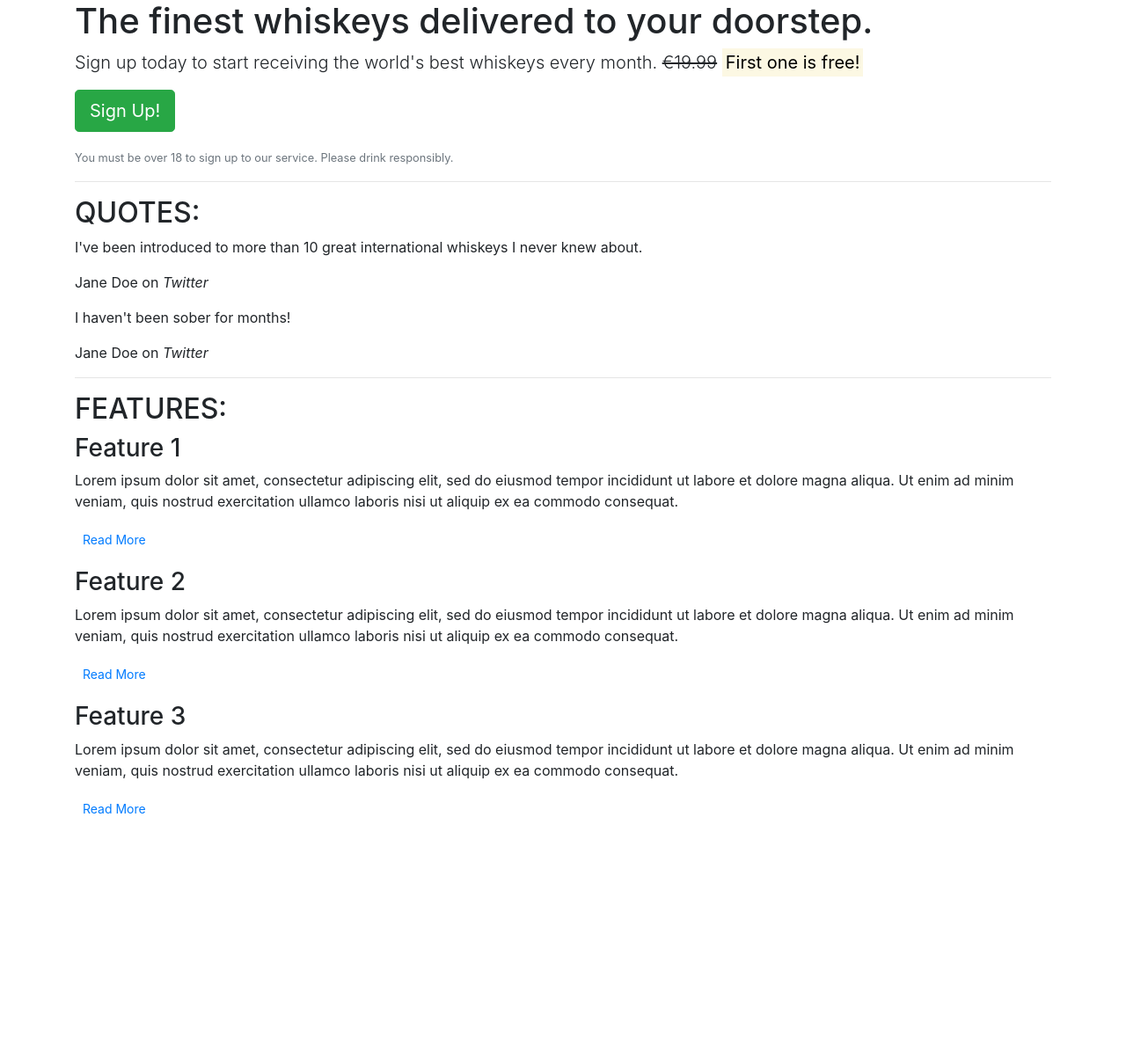
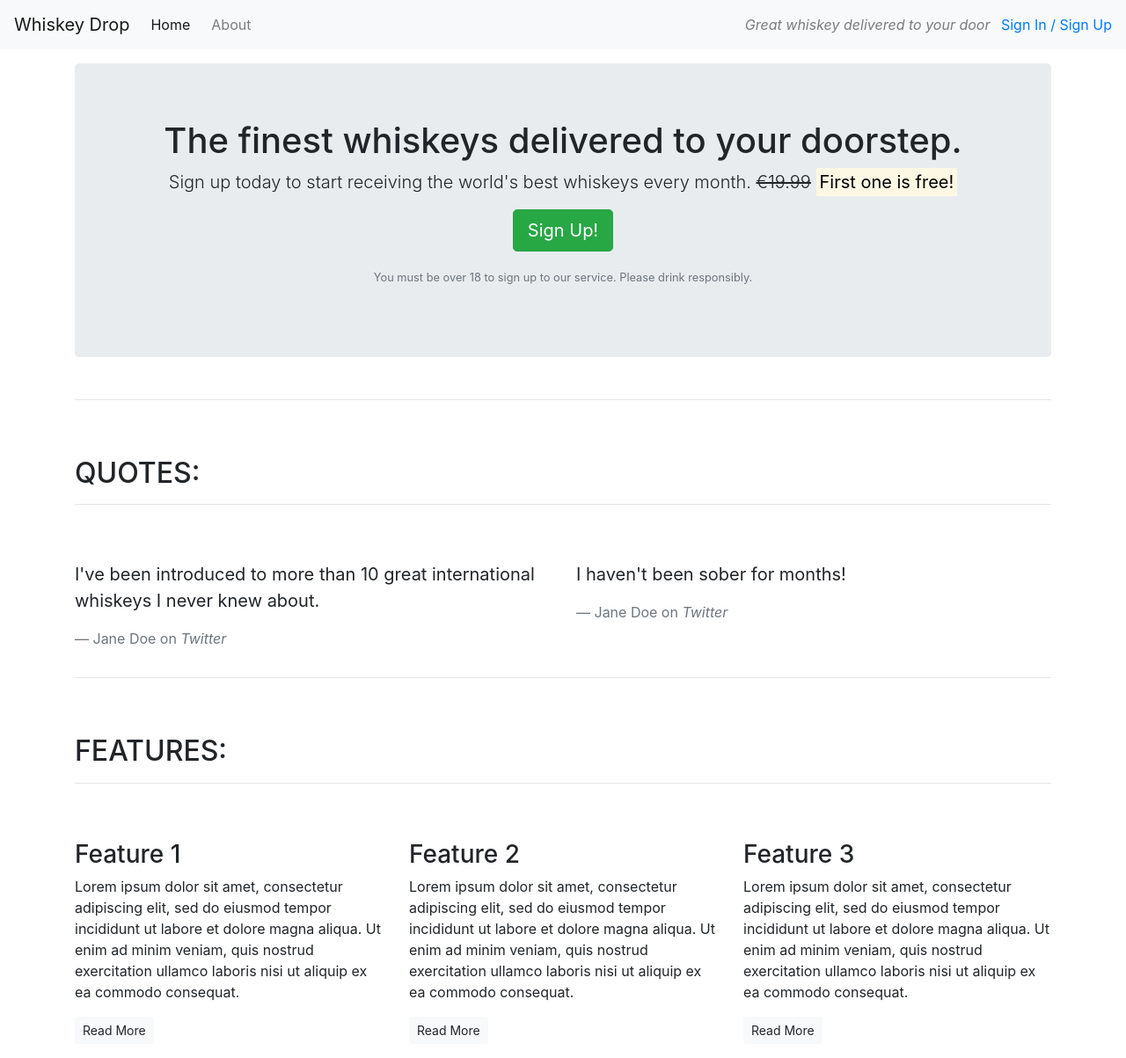
Before and after one commit to rebahama/bootstrapping, a plain HTML site: page index.html in a window 1280 px wide. Shown: the whole page at 88% size. Before the commit the page ends 951 px from the top, so only its background shows below. Drawn offline with nearby package versions, Linux system fonts and the light colour scheme.

Commit message:
add style for mobile

```diff
--- a/index.html
+++ b/index.html
@@ -9,49 +9,94 @@
 </head>
 
 <body>
-    <article class="container">
+    <!--Nav-->
+    <nav class="navbar navbar-light navbar-expand-sm bg-light">
+        <a href="/" class="navbar-brand">
+                    Whiskey Drop</a>
+        <ul class="navbar-nav mr-auto">
+            <li class="active nav-item mr-2"><a class="nav-link" href="/">Home</a></li>
+            <li class="nav-item mr-2"><a class="nav-link" href="">About</a></li>
+            <li class="nav-item mr-2 d-block d-sm-none"><a class="nav-link" href="">Sign In / Sign Up</a></li>
+        </ul>
+
+        <div class="d-none d-md-block">
+            <p class="navbar-text my-auto mr-2"><i>Great whiskey delivered to your door</i></p>
+            <a href="/login">Sign In / Sign Up</a>
+        </div>
+        <!--</div>-->
+    </nav>
+    <article class="container mt-3">
         <!-- Callout -->
-        <section class="callout">
+        <div class="row">
+            <div class="col-12">
+                <section class="callout jumbotron text-center">
                     <h1>The finest whiskeys delivered to your doorstep.</h1>
-            <p class="lead">Sign up today to start receiving the world's best whiskeys every month. <s>€19.99</s> <strong><mark>First one is free!</mark></strong></p>
+                    <p class="lead">Sign up today to start receiving the world's best whiskeys every month.
+                        <s class="d-none d-sm-inline">€19.99</s>
+                        <span class="d-inline d-sm-none"><br></span>
+                        <strong><mark>First one is free!</mark></strong></p>
                     <p><button class="btn btn-lg btn-success">Sign Up!</button></p>
                     <p class="text-muted"><small>You must be over 18 to sign up to our service. Please drink responsibly.</small></p>
                 </section>
+            </div>
+        </div>
         <!-- /.callout -->
         <hr>
-
         <!-- Quotes -->
         <section class="quotes">
+            <div class="row">
+                <div class="col-12 my-5">
                     <h2 class="text-uppercase">Quotes:</h2>
-            <blockquote class="quote">
+                    <hr />
+                </div>
+            </div>
+            <div class="row">
+                <div class="col-12 col-md-6">
+                    <blockquote class="blockquote">
                         <p>I've been introduced to more than 10 great international whiskeys I never knew about.</p>
-                <footer>Jane Doe on <cite title="Twitter">Twitter</cite></footer>
+                        <footer class="blockquote-footer">Jane Doe on <cite title="Twitter">Twitter</cite></footer>
                     </blockquote>
-            <blockquote class="quote">
+                </div>
+                <div class="col-12 col-md-6">
+                    <blockquote class="blockquote">
                         <p>I haven't been sober for months!</p>
-                <footer>Jane Doe on <cite title="Twitter">Twitter</cite></footer>
+                        <footer class="blockquote-footer">Jane Doe on <cite title="Twitter">Twitter</cite></footer>
                     </blockquote>
+                </div>
+            </div>
         </section>
         <!-- /.quotes -->
         <hr>
-
         <!-- Features -->
         <section class="features">
+            <div class="row">
+                <div class="col-12 my-5">
                     <h2 class="text-uppercase">Features:</h2>
+                    <hr />
+                </div>
+            </div>
+            <div class="row">
+                <div class="col-12 col-md-6 col-lg-4">
                     <div class="feature">
                         <h3>Feature 1</h3>
                         <p>Lorem ipsum dolor sit amet, consectetur adipiscing elit, sed do eiusmod tempor incididunt ut labore et dolore magna aliqua. Ut enim ad minim veniam, quis nostrud exercitation ullamco laboris nisi ut aliquip ex ea commodo consequat.</p>
-                <p><a class="btn btn-sm btn-default" href="">Read More</a></p>
+                        <p><a class="btn btn-sm btn-light" href="">Read More</a></p>
                     </div>
+                </div>
+                <div class="col-12 col-md-6 col-lg-4">
                     <div class="feature">
                         <h3>Feature 2</h3>
                         <p>Lorem ipsum dolor sit amet, consectetur adipiscing elit, sed do eiusmod tempor incididunt ut labore et dolore magna aliqua. Ut enim ad minim veniam, quis nostrud exercitation ullamco laboris nisi ut aliquip ex ea commodo consequat.</p>
-                <p><a class="btn btn-sm btn-default" href="">Read More</a></p>
+                        <p><a class="btn btn-sm btn-light" href="">Read More</a></p>
                     </div>
+                </div>
+                <div class="col-12 d-md-none d-lg-block col-lg-4">
                     <div class="feature">
                         <h3>Feature 3</h3>
                         <p>Lorem ipsum dolor sit amet, consectetur adipiscing elit, sed do eiusmod tempor incididunt ut labore et dolore magna aliqua. Ut enim ad minim veniam, quis nostrud exercitation ullamco laboris nisi ut aliquip ex ea commodo consequat.</p>
-                <p><a class="btn btn-sm btn-default" href="">Read More</a></p>
+                        <p><a class="btn btn-sm btn-light" href="">Read More</a></p>
+                    </div>
+                </div>
             </div>
         </section>
         <!-- /.features -->
```
Lines whose indentation alone changed are shown as unchanged.
